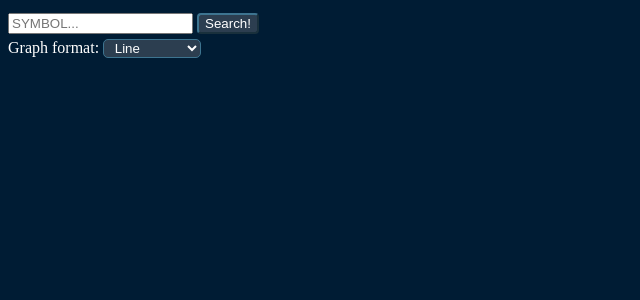
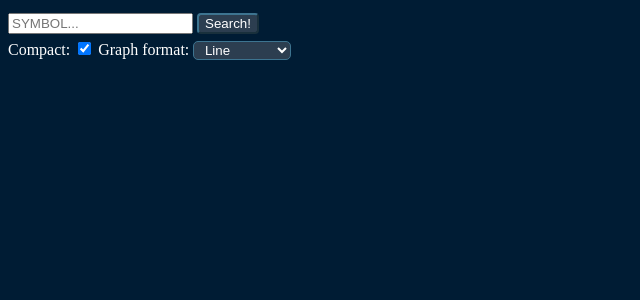
Before and after one commit to Jorjatorz/stock-model, a Flask app: page /stock-viewer/ in a window 1280 px wide. Shown: the top 300 px of the page, without its empty margins (0-640 px from the left). Run offline with Flask 2, Linux system fonts and the light colour scheme; some libraries are stand-ins or nearby versions.

Commit message:
Added frontend capability to select compact/full stock data retrieval

```diff
--- a/blueprints/stock_viewer.py
+++ b/blueprints/stock_viewer.py
@@ -13,8 +13,9 @@ def index():
 def get_symbol_daily():
     symbol = request.args.get('symbol')
     graph_format = request.args.get('format')
+    compact = True if request.args.get('compact') == 'true' or request.args.get('compact') is None else False
     if symbol and graph_format:
-        data = get_daily(symbol, format='json')
+        data = get_daily(symbol, format='json', full= not compact)
         if data is not None:
             if graph_format == 'line':
                 trace = plotly.graph_objs.Scatter(
--- a/model/stock_data_getter/stock_data_getter.py
+++ b/model/stock_data_getter/stock_data_getter.py
@@ -15,6 +15,7 @@ def get_daily(symbol, full = False, format = 'pandas'):
         full {bool} -- If True returns the full stock history. If not, only the last 100 elements (default: {False})
     """
     try:
+        print(full)
         data, _ = TimeSeries(key=API_KEY, output_format=format).get_daily(symbol=symbol, outputsize='full' if full else 'compact')
     except:
         return None
--- a/static/javascript/stock_viewer.js
+++ b/static/javascript/stock_viewer.js
@@ -2,13 +2,13 @@
 
 function change_symbol()
 {
-    var symbol = document.getElementById("symbol_input").value;
+    var symbol = document.getElementById("symbol_input").value.toUpperCase();
     if(symbol)
     {
-        document.getElementById('stock_title').innerHTML = '<font color="#27e2e2">Loading symbol ' + symbol.toUpperCase() + '...</font>';
+        document.getElementById('stock_title').innerHTML = `<font color="#27e2e2">Loading symbol ${symbol}...</font>`;
 
-
-        var url = "/stock_data?symbol=" + symbol + "&format=line";
+        var compact = document.getElementById('compact_checkbox').checked;
+        var url = `/stock_data?symbol=${symbol}&format=line&compact=${compact}`;
         var xmlHttp = new XMLHttpRequest();
         xmlHttp.onreadystatechange = function() {
             if (xmlHttp.readyState === 4 && xmlHttp.status === 200)
--- a/templates/stock_viewer.html
+++ b/templates/stock_viewer.html
@@ -15,6 +15,8 @@
         <button class="search_button" onclick="change_symbol()"><span>Search!</span></button>
     </div>
     <div style="color:white">
+        Compact:
+        <input type="checkbox" id="compact_checkbox" checked>
         Graph format:
         <select>
             <option value="line_format">Line</option>
```
